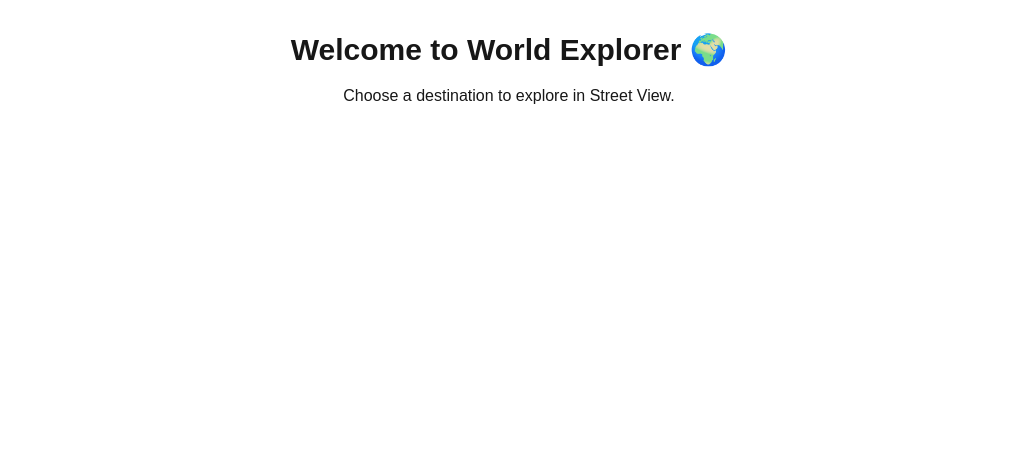
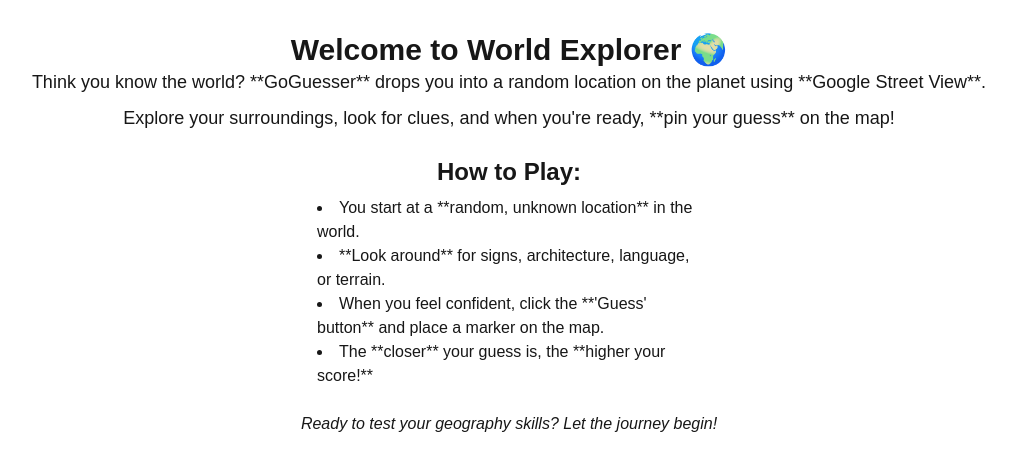
Before and after one commit to TheClayFerg/WorldWideWonders, a Next.js app in the folder mapproject/: page /about in a window 1280 px wide. Shown: the top 470 px of the page, without its empty margins (131-1147 px from the left). Built offline with nearby package versions, Linux system fonts and the light colour scheme.

Commit message:
About Page

```diff
--- a/mapproject/app/about/page.js
+++ b/mapproject/app/about/page.js
@@ -2,7 +2,26 @@
   return (
     <div className="p-8 text-center">
       <h1 className="text-3xl font-bold">Welcome to World Explorer 🌍</h1>
-      <p className="mt-4">Choose a destination to explore in Street View.</p>
+      <p className="text-lg">
+        Think you know the world? **GoGuesser** drops you into a random location
+        on the planet using **Google Street View**.
+      </p>
+      <p className="mt-2 text-lg">
+        Explore your surroundings, look for clues, and when you're ready,
+        **pin your guess** on the map!
+      </p>
+      <div className="mt-6">
+        <h2 className="text-2xl font-semibold">How to Play:</h2>
+        <ul className="list-disc list-inside mt-2 mx-auto max-w-sm text-left">
+          <li>You start at a **random, unknown location** in the world.</li>
+          <li>**Look around** for signs, architecture, language, or terrain.</li>
+          <li>When you feel confident, click the **'Guess' button** and place a marker on the map.</li>
+          <li>The **closer** your guess is, the **higher your score!**</li>
+        </ul>
+      </div>
+      <p className="mt-6 text-md italic">
+        Ready to test your geography skills? Let the journey begin!
+      </p>
     </div>
   );
 }
```
